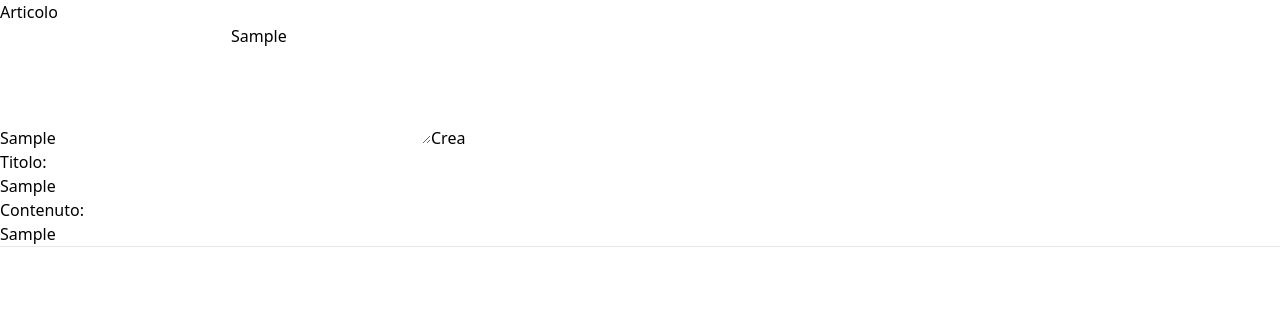
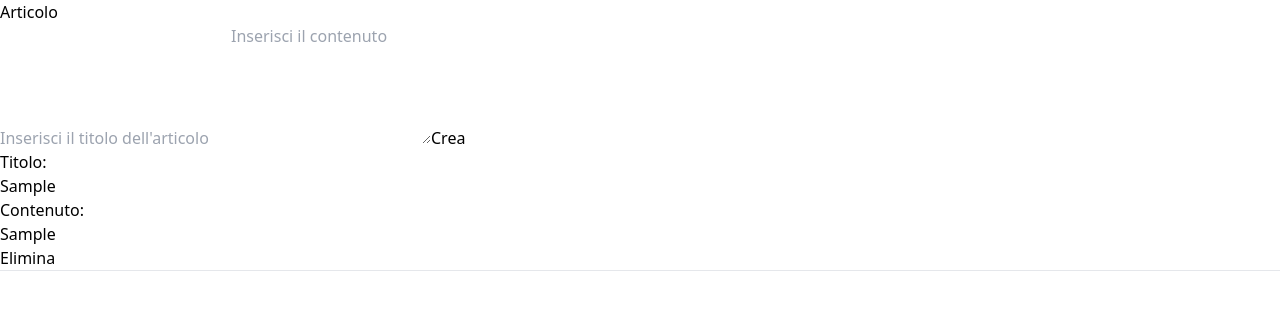
Before and after one commit to silviosalza/react-blog-api, a React (Vite) app: page / in a window 1280 px wide. Both pictures are taken after typing "Sample", "Sample" into the empty fields and a click on the button "Crea". Shown: the top 310 px of the page. Built offline with nearby package versions, Linux system fonts and the light colour scheme.

Commit message:
css fixes

```diff
--- a/src/App.jsx
+++ b/src/App.jsx
@@ -1,14 +1,16 @@
 import { useState } from "react";
 
 function App() {
+  const initialFormData = {
+    title: "",
+    content: "",
+  };
+
   const [articles, setArticles] = useState([]);
 
   //setto stato iniziale del mio input
   // const [title, setTitle] = useState("");
-  const [formData, setFormData] = useState({
-    title: "",
-    content: "",
-  });
+  const [formData, setFormData] = useState(initialFormData);
 
   function updateFormData(newValue, fieldName) {
     //clono oggetto usando spred, per eliminare qualsiasi riferimento allo stato attuale
@@ -24,6 +26,9 @@ function App() {
 
     //non posso modificare uno state, eseguo clonazione e aggionarmento (forma compatta)
     setArticles([...articles, formData]);
+
+    //resetto form
+    setFormData(initialFormData);
   }
 
   return (
@@ -57,7 +62,7 @@ function App() {
             ></textarea>
             <button
               type="submit"
-              className="bg-green-300 hover:bg-green-400 rounded border-2 border-black"
+              className="bg-green-300 hover:bg-green-400 rounded border-2 border-black font-bold"
             >
               Crea
             </button>
@@ -69,6 +74,10 @@ function App() {
               <li key={article.title}>
                 <h5 className="font-bold">Titolo:</h5> {article.title} <br />
                 <h5 className="font-bold">Contenuto:</h5> {article.content}
+                <br />
+                <button className="font-bold border-2  hover:bg-red-700  hover:text-white border-red-700 ">
+                  Elimina
+                </button>
                 <hr />
               </li>
             ))}
```
